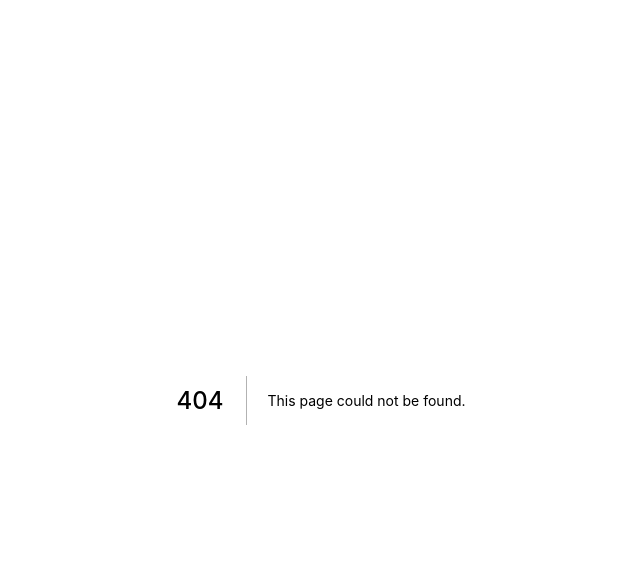
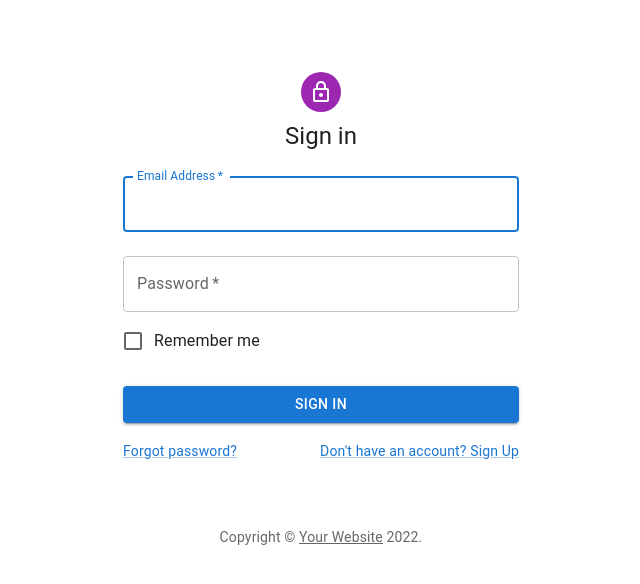
Before and after one commit to UNA-GLOBALES-G04/frontend-app, a Next.js app: page /sign-in in a window 1280 px wide. Before the commit this address had no page. Shown: the top 584 px of the page, without its empty margins (319-959 px from the left). Built offline with nearby package versions, Linux system fonts and the light colour scheme.

Commit message:
add login page

```diff
--- a/package.json
+++ b/package.json
@@ -9,11 +9,13 @@
     "lint": "next lint"
   },
   "dependencies": {
+    "@mui/icons-material": "^5.10.6",
     "@mui/material": "^5.10.5",
     "@mui/styled-engine-sc": "^5.10.3",
     "@tanstack/react-query": "^4.3.4",
     "axios": "^0.27.2",
     "dayjs": "^1.11.5",
+    "dotenv": "^16.0.3",
     "embla-carousel-react": "^7.0.3",
     "formik": "^2.2.9",
     "lodash": "^4.17.21",
--- a/pages/api/hello.js
+++ /dev/null
@@ -1,5 +0,0 @@
-// Next.js API route support: https://nextjs.org/docs/api-routes/introduction
-
-export default function handler(req, res) {
-  res.status(200).json({ name: 'John Doe' })
-}
--- /dev/null
+++ b/pages/sign-in/index.js
@@ -0,0 +1,110 @@
+import * as React from 'react';
+import Avatar from '@mui/material/Avatar';
+import Button from '@mui/material/Button';
+import CssBaseline from '@mui/material/CssBaseline';
+import TextField from '@mui/material/TextField';
+import FormControlLabel from '@mui/material/FormControlLabel';
+import Checkbox from '@mui/material/Checkbox';
+import Link from '@mui/material/Link';
+import Grid from '@mui/material/Grid';
+import Box from '@mui/material/Box';
+import LockOutlinedIcon from '@mui/icons-material/LockOutlined';
+import Typography from '@mui/material/Typography';
+import Container from '@mui/material/Container';
+import { createTheme, ThemeProvider } from '@mui/material/styles';
+
+function Copyright(props) {
+  return (
+    <Typography variant="body2" color="text.secondary" align="center" {...props}>
+      {'Copyright © '}
+      <Link color="inherit" href="https://mui.com/">
+        Your Website
+      </Link>{' '}
+      {new Date().getFullYear()}
+      {'.'}
+    </Typography>
+  );
+}
+
+const theme = createTheme();
+
+export default function SignIn() {
+  const handleSubmit = (event) => {
+    event.preventDefault();
+    const data = new FormData(event.currentTarget);
+    console.log({
+      email: data.get('email'),
+      password: data.get('password'),
+    });
+  };
+
+  return (
+    <ThemeProvider theme={theme}>
+      <Container component="main" maxWidth="xs">
+        <CssBaseline />
+        <Box
+          sx={{
+            marginTop: 8,
+            display: 'flex',
+            flexDirection: 'column',
+            alignItems: 'center',
+          }}
+        >
+          <Avatar sx={{ m: 1, bgcolor: 'secondary.main' }}>
+            <LockOutlinedIcon />
+          </Avatar>
+          <Typography component="h1" variant="h5">
+            Sign in
+          </Typography>
+          <Box component="form" onSubmit={handleSubmit} noValidate sx={{ mt: 1 }}>
+            <TextField
+              margin="normal"
+              required
+              fullWidth
+              id="email"
+              label="Email Address"
+              name="email"
+              autoComplete="email"
+              autoFocus
+            />
+            <TextField
+              margin="normal"
+              required
+              fullWidth
+              name="password"
+              label="Password"
+              type="password"
+              id="password"
+              autoComplete="current-password"
+            />
+            <FormControlLabel
+              control={<Checkbox value="remember" color="primary" />}
+              label="Remember me"
+            />
+            <Button
+              type="submit"
+              fullWidth
+              variant="contained"
+              sx={{ mt: 3, mb: 2 }}
+            >
+              Sign In
+            </Button>
+            <Grid container>
+              <Grid item xs>
+                <Link href="#" variant="body2">
+                  Forgot password?
+                </Link>
+              </Grid>
+              <Grid item>
+                <Link href="#" variant="body2">
+                  {"Don't have an account? Sign Up"}
+                </Link>
+              </Grid>
+            </Grid>
+          </Box>
+        </Box>
+        <Copyright sx={{ mt: 8, mb: 4 }} />
+      </Container>
+    </ThemeProvider>
+  );
+}
```
Also changed, not shown: 1 other file (tests, documents, lock files or other folders).
